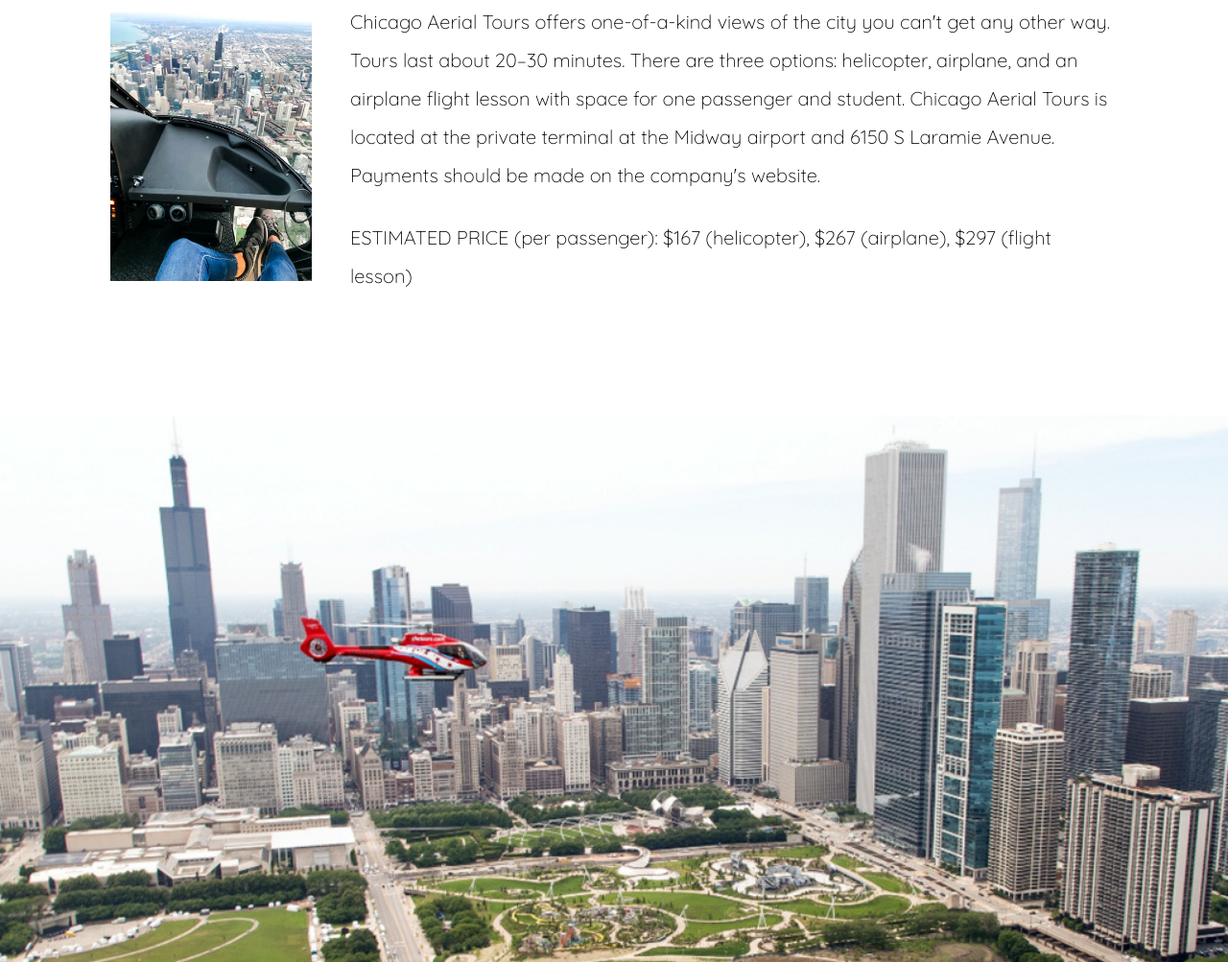
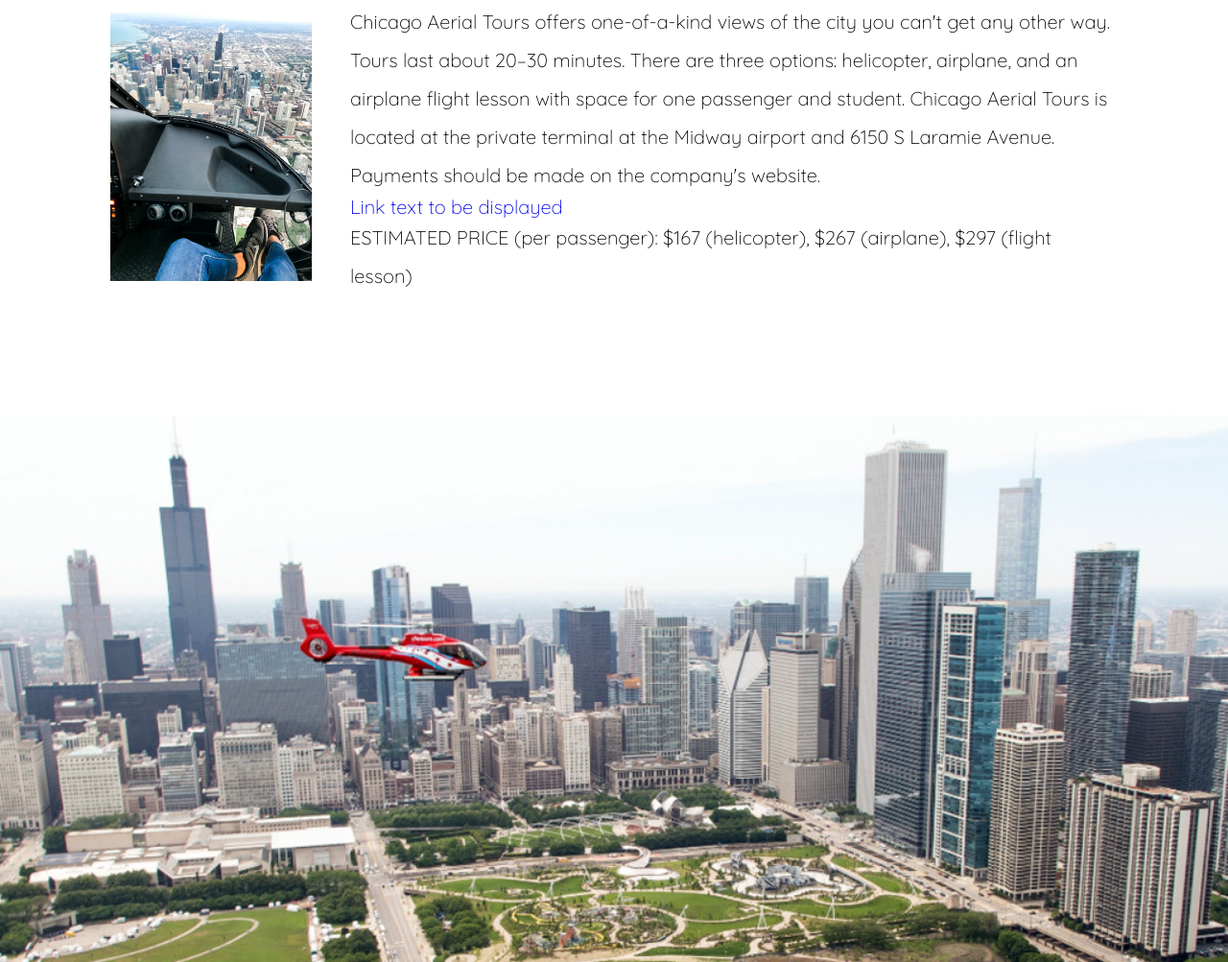
Before and after one commit to samira073/FinalProject_Group4, a plain HTML site: page activities.html in a window 1280 px wide. Shown: the part 3748-4751 px from the top of the page at 96% size. Drawn offline with Linux system fonts and the light colour scheme; a script that the page names is missing.

Commit message:
Update activities.html

```diff
--- a/activities.html
+++ b/activities.html
@@ -100,6 +100,8 @@
             <br>
             <img class = "sideImage" src = "Images/heli.jpg">
             <p>Chicago Aerial Tours offers one-of-a-kind views of the city you can't get any other way. Tours last about 20–30 minutes. There are three options: helicopter, airplane, and an airplane flight lesson with space for one passenger and student. Chicago Aerial Tours is located at the private terminal at the Midway airport and 6150 S Laramie Avenue. Payments should be made on the company's website.</p>
+                         <a href="https://www.chicagoaerialtours.com/">Link text to be displayed</a>
+
             <br>
             <p>ESTIMATED PRICE (per passenger): $167 (helicopter), $267 (airplane), $297 (flight lesson)</p>
 
```
